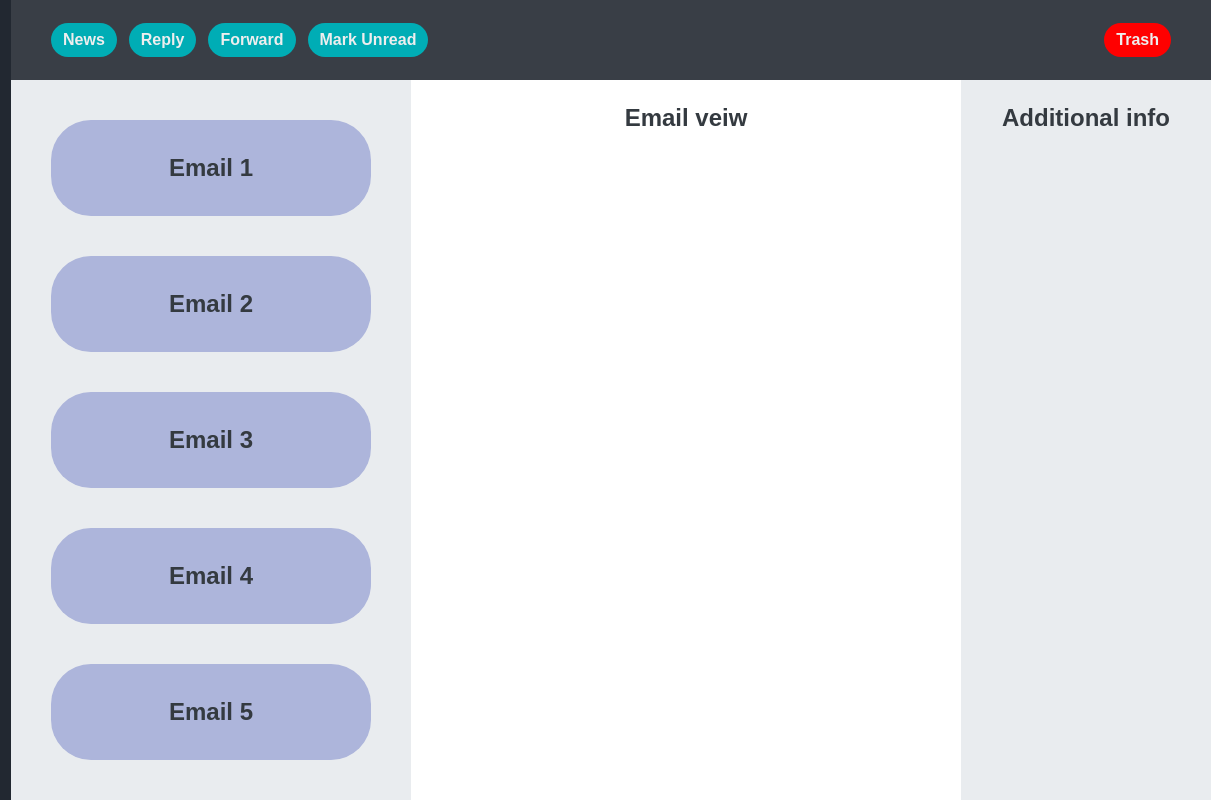
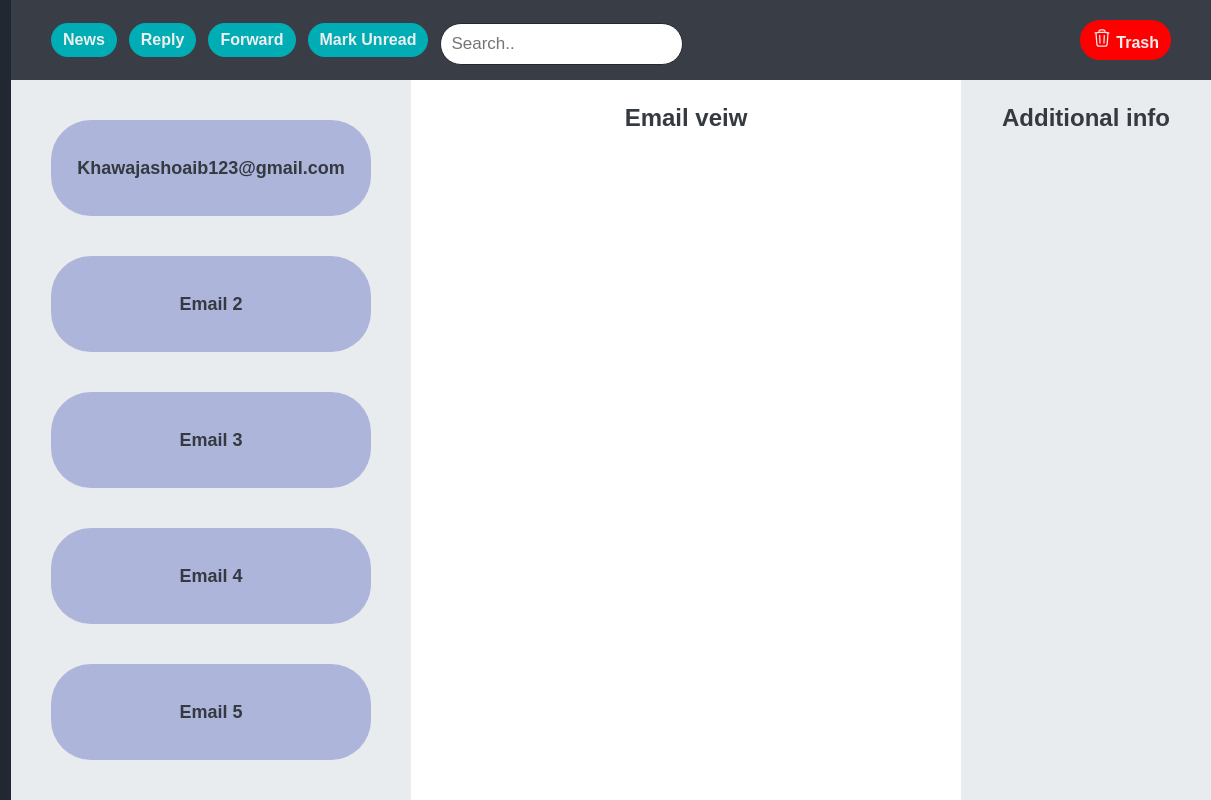
Before and after one commit to Shoaib529/Web-Application-page, a plain HTML site: page index.html in a window 1280 px wide. Shown: the full height of the page, 69-1280 px from the left. Drawn offline with Linux system fonts and the light colour scheme.

Commit message:
trash-icon

```diff
--- a/index.html
+++ b/index.html
@@ -28,10 +28,27 @@
       <button>Reply</button>
       <button>Forward</button>
       <button>Mark Unread</button>
-      <button>Trash</button>
+      <input type="text" placeholder="Search.." />
+      <button>
+        <svg
+          xmlns="http://www.w3.org/2000/svg"
+          fill="none"
+          viewBox="0 0 24 24"
+          stroke-width="1.5"
+          stroke="currentColor"
+          class="trash-icon"
+        >
+          <path
+            stroke-linecap="round"
+            stroke-linejoin="round"
+            d="m14.74 9-.346 9m-4.788 0L9.26 9m9.968-3.21c.342.052.682.107 1.022.166m-1.022-.165L18.16 19.673a2.25 2.25 0 0 1-2.244 2.077H8.084a2.25 2.25 0 0 1-2.244-2.077L4.772 5.79m14.456 0a48.108 48.108 0 0 0-3.478-.397m-12 .562c.34-.059.68-.114 1.022-.165m0 0a48.11 48.11 0 0 1 3.478-.397m7.5 0v-.916c0-1.18-.91-2.164-2.09-2.201a51.964 51.964 0 0 0-3.32 0c-1.18.037-2.09 1.022-2.09 2.201v.916m7.5 0a48.667 48.667 0 0 0-7.5 0"
+          />
+        </svg>
+        Trash
+      </button>
     </menu>
     <section>
-      <div class="email">Email 1</div>
+      <div class="email">Khawajashoaib123@gmail.com</div>
       <div class="email">Email 2</div>
       <div class="email">Email 3</div>
       <div class="email">Email 4</div>
--- a/style.css
+++ b/style.css
@@ -42,6 +42,16 @@ menu {
   gap: 12px;
   padding: 0 40px;
 }
+input {
+  float: right;
+  padding: 10px;
+  border: none;
+  margin-top: 8px;
+  margin-right: 1px;
+  font-size: 17px;
+  border-radius: 50px;
+  border: 1px solid #222831;
+}
 
 Button {
   display: inline-block;
@@ -68,6 +78,9 @@ button:last-child:hover {
   background-color: #eeeeee;
   color: red;
 }
+.trash-icon {
+  width: 20px;
+}
 
 section {
   background-color: #e9ecef;
@@ -84,11 +97,13 @@ section {
   background-color: #adb5db;
   height: 96px;
   flex-shrink: 0;
+  font-size: 18px;
 
   display: flex;
   align-items: center;
   justify-content: center;
   border-radius: 40px;
+  cursor: pointer;
 }
 
 aside {
```
